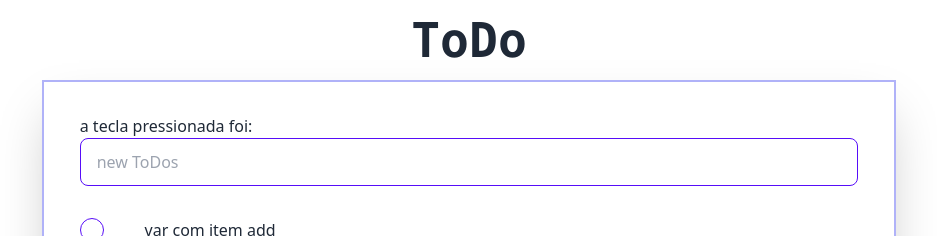
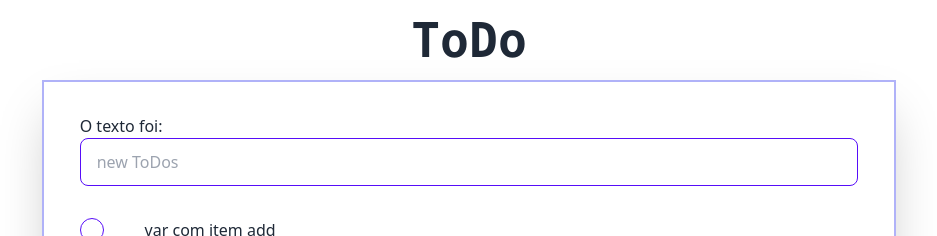
Before and after one commit to raquelroriz/todo-react, a React (Vite) app in the folder web/: page / in a window 1280 px wide. Shown: the top 236 px of the page, without its empty margins (171-1108 px from the left). Built offline with nearby package versions, Linux system fonts and the light colour scheme.

Commit message:
#5: capturar e resetar campo

```diff
--- a/web/src/components/InputTxt.tsx
+++ b/web/src/components/InputTxt.tsx
@@ -1,19 +1,31 @@
 import React, { useState } from 'react';
 
 export function InputTxt() {
-  const [state, setState] = useState('');
+  //const [pressedKey, setPressedKey] = useState('');
+  const [newTodo, setNewTodo] = useState('');
+
   const keyHandler = (event: React.KeyboardEvent<HTMLInputElement>) => {
-    setState(event.key);
+    //setPressedKey(event.key);
+    if (event.key == 'Enter') {
+      setNewTodo('');
+    }
   };
+
+  const onChangeHandler = (event: React.ChangeEvent<HTMLInputElement>) => {
+    setNewTodo(event.target.value);
+  };
+
   return (
     <div>
-      a tecla pressionada foi:{state}
+      <p>O texto foi:{newTodo}</p>
       <input
         onKeyDown={keyHandler}
+        onChange={onChangeHandler}
         type="text"
         name="newtodo"
         placeholder="new ToDos"
         className="input input-bordered input-primary w-full"
+        value={newTodo}
       />
     </div>
   );
```
